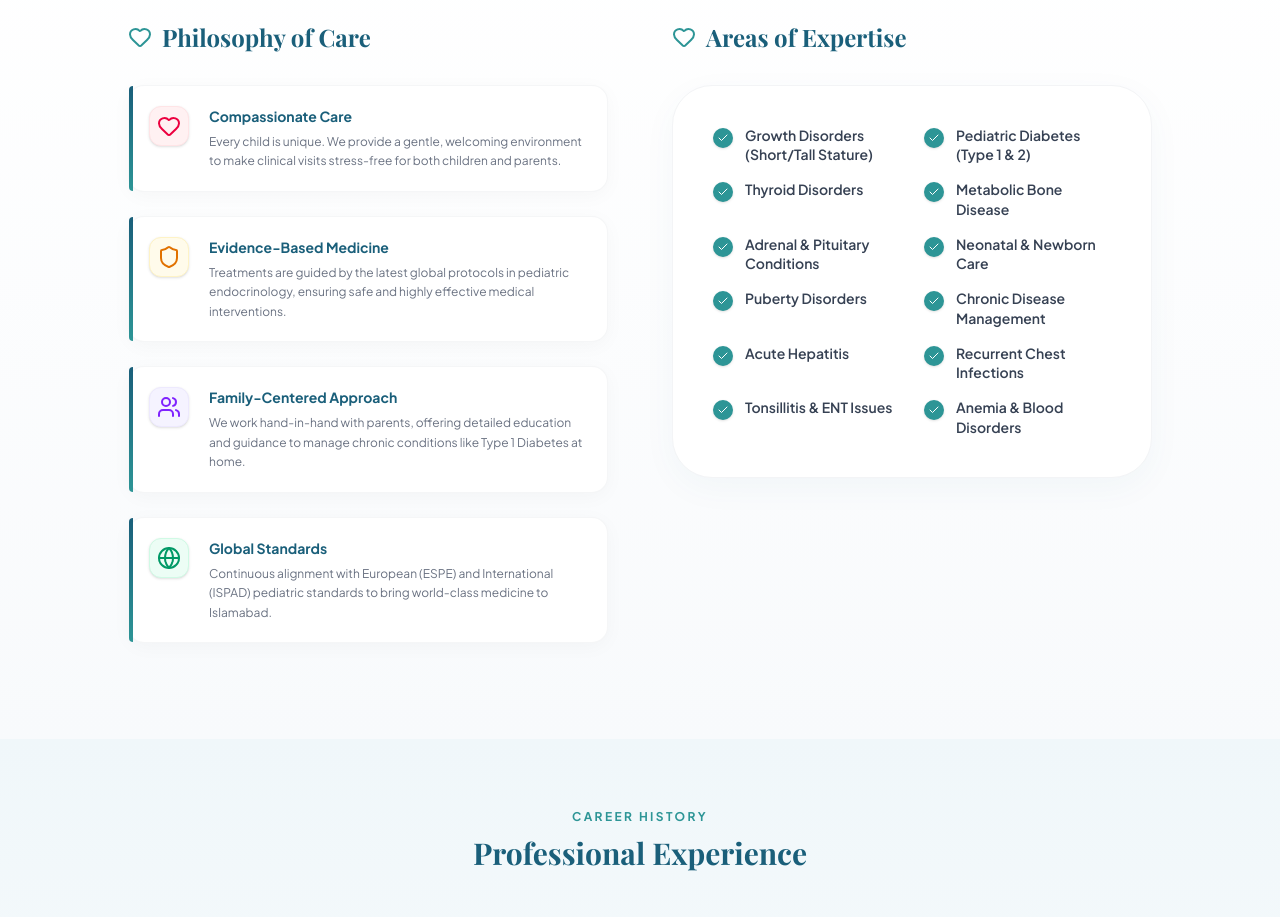
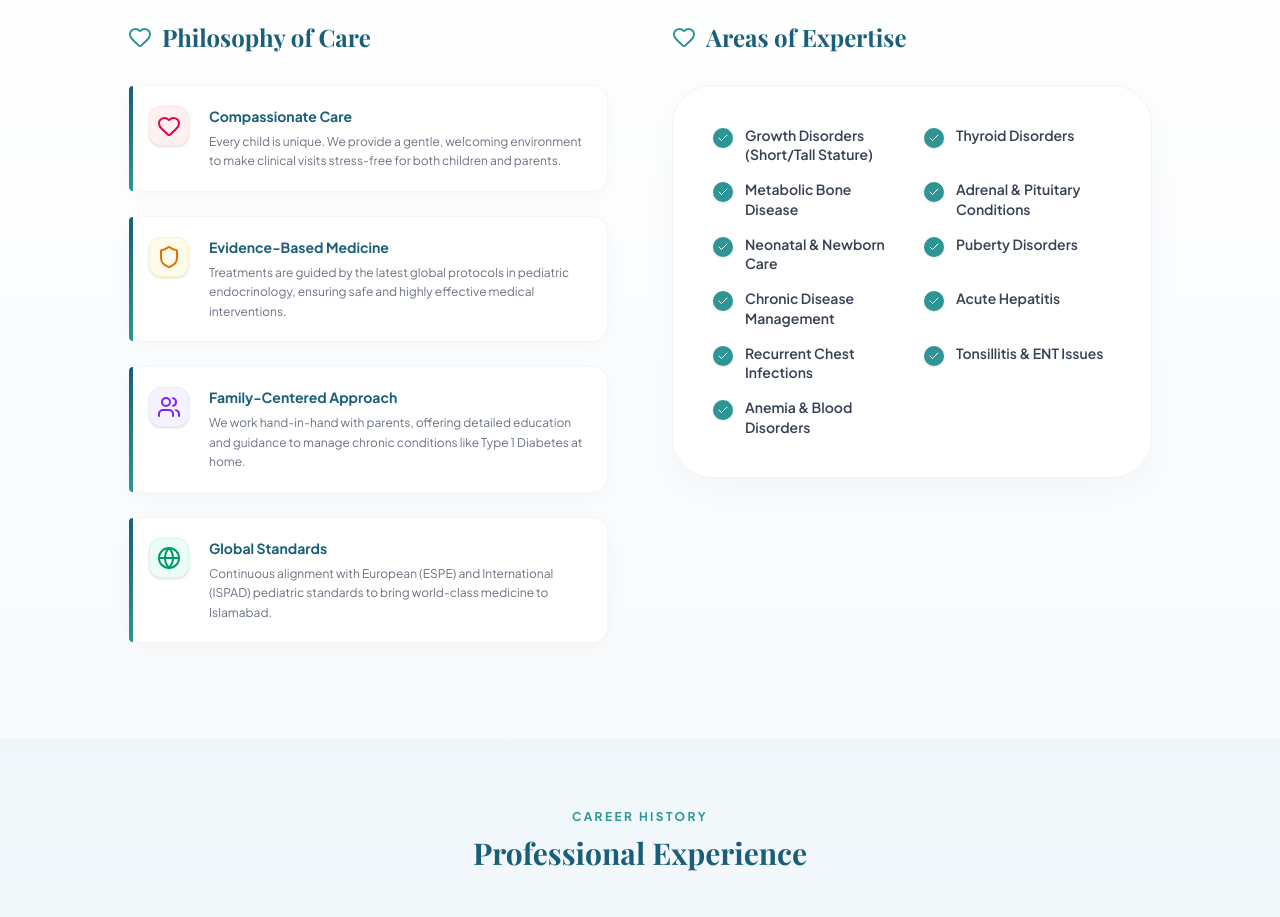
Before and after one commit to AbdullahxMERN/-Dr.Zahid-Ullah-Child-Specialist, a Next.js app: page /about in a window 1280 px wide. Shown: the part 1800-2717 px from the top of the page. Built offline with nearby package versions, Linux system fonts and the light colour scheme.

Commit message:
comments like problem fixing

```diff
--- a/src/app/about/page.js
+++ b/src/app/about/page.js
@@ -143,7 +143,6 @@ const researchPublications = [
 
 const specialties = [
   "Growth Disorders (Short/Tall Stature)",
-  "Pediatric Diabetes (Type 1 & 2)",
   "Thyroid Disorders",
   "Metabolic Bone Disease",
   "Adrenal & Pituitary Conditions",
```
